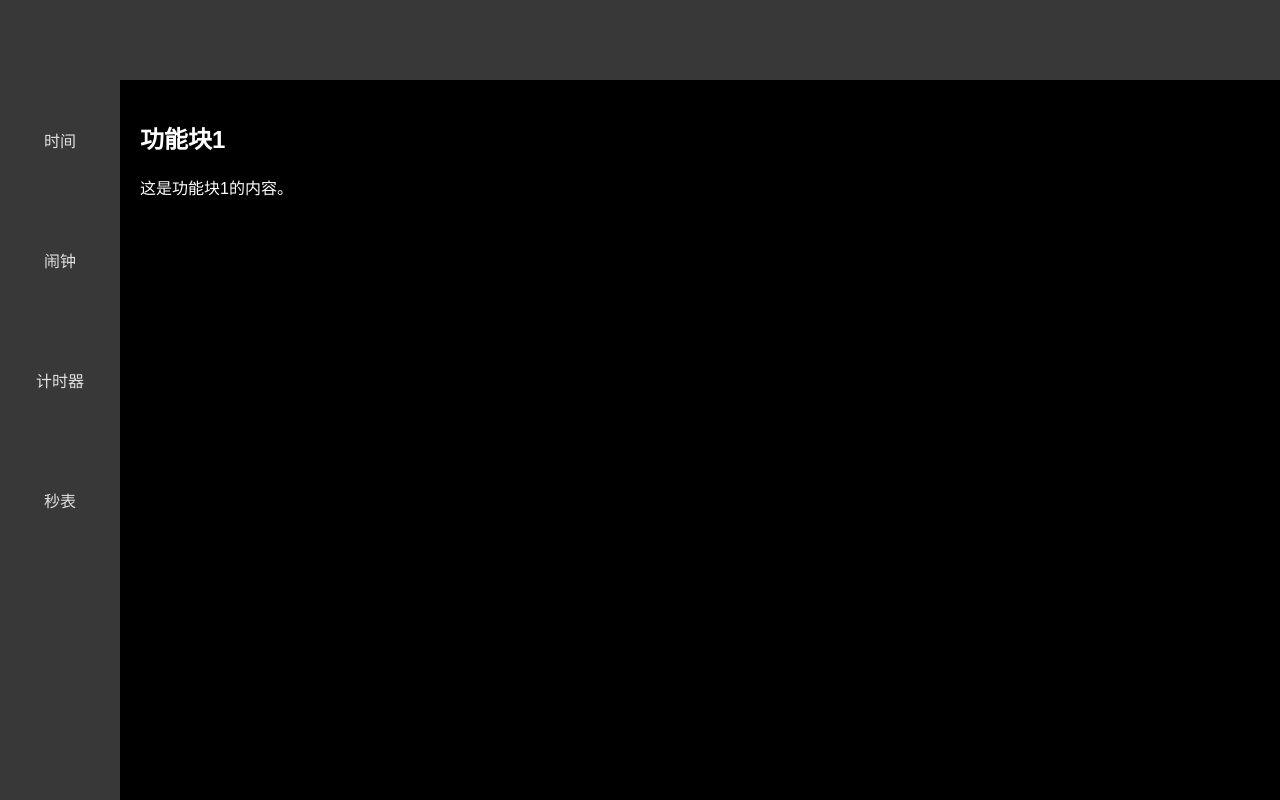
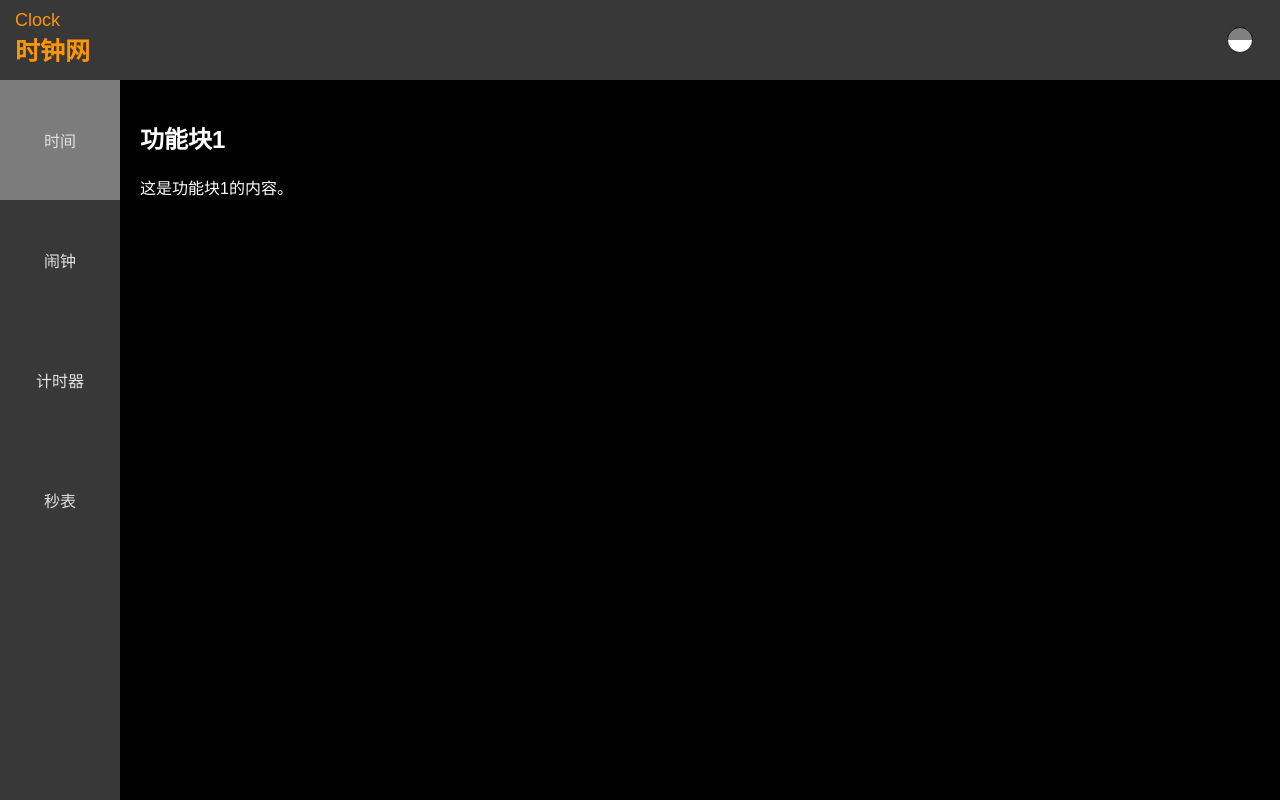
Before and after one commit to HuiY1/Clock, a plain HTML site: page frame.html in a window 1280 px wide. Drawn offline with Linux system fonts and the light colour scheme.

Commit message:
Add files via upload

```diff
--- a/frame.html
+++ b/frame.html
@@ -4,17 +4,28 @@
 <head>
     <meta charset="UTF-8">
     <meta name="viewport" content="width=device-width, initial-scale=1.0">
-    <title>竖版分页框示例</title>
+    <title>Clock</title>
     <link rel="stylesheet" href="styles.css">
 </head>
 
 <body>
     <div class="container">
         <div class="navbar">
-
+            <a href="">
+                <p class="p1">Clock</p>
+                <p class="p2">时钟网</p>
+            </a>
+            <button onclick="invertColors()">
+                <svg class="svg-container" viewBox="0 0 200 200">
+                    <!-- 画圆 -->
+                    <circle cx="100" cy="100" r="50" stroke="black" stroke-width="3" fill="white" />
+                    <!-- 画半圆 -->
+                    <path d="M 50 100 A 50 50 0 0 1 150 100" fill="gray" stroke="black" stroke-width="3" />
+                </svg>
+            </button>
         </div>
         <ul class="pagination">
-            <li class="page-item" id="pi_1"><a href="#section1">时间</a></li>
+            <li class="page-item first" id="pi_1"><a href="#section1">时间</a></li>
             <li class="page-item" id="pi_2"><a href="#section2">闹钟</a></li>
             <li class="page-item" id="pi_3"><a href="#section3">计时器</a></li>
             <li class="page-item" id="pi_4"><a href="#section4">秒表</a></li>
--- a/script.js
+++ b/script.js
@@ -32,5 +32,32 @@ document.addEventListener("DOMContentLoaded", function () {
             this.style.backgroundColor = '#7c7c7c'; // 设置被点击的 .page-item 的背景颜色
         };
     });
+});
 
-});
+function invertColor(hex) {
+    if (hex.charAt(0) === '#') {
+        hex = hex.slice(1);
+    }
+    let r = (255 - parseInt(hex.slice(0, 2), 16)).toString(16).padStart(2, '0');
+    let g = (255 - parseInt(hex.slice(2, 4), 16)).toString(16).padStart(2, '0');
+    let b = (255 - parseInt(hex.slice(4, 6), 16)).toString(16).padStart(2, '0');
+    return `#${r}${g}${b}`;
+}
+
+function invertColors() {
+    let body = document.body;
+    let div = document.querySelector('.content-container');
+
+    let bodyBg = window.getComputedStyle(body).backgroundColor;
+    let divCl = window.getComputedStyle(div).color;
+
+    body.style.backgroundColor = invertColor(rgbToHex(bodyBg));
+    div.style.color = invertColor(rgbToHex(divCl));
+}
+
+function rgbToHex(rgb) {
+    let result = rgb.match(/\d+/g).map(function (x) {
+        return parseInt(x).toString(16).padStart(2, '0');
+    });
+    return `#${result.join('')}`;
+}
--- a/styles.css
+++ b/styles.css
@@ -2,7 +2,7 @@ body {
     font-family: Arial, sans-serif;
     margin: 0;
     padding: 0;
-    background-color: black;
+    background-color: rgb(0, 0, 0);
 }
 
 .navbar {
@@ -14,6 +14,49 @@ body {
     z-index: 1000;
     width: 100%;
     height: 80px;
+}
+
+.navbar a {
+    text-decoration: none;
+    width: 90px;
+    float: left;
+}
+
+.navbar a:hover {
+    text-decoration: none;
+}
+
+.navbar button {
+    float: right;
+    height: 50px;
+    width: 50px;
+    margin: 15px 15px 0 0;
+    padding: 0;
+    background-color: transparent;
+    border: 0;
+    cursor: pointer;
+}
+
+.navbar button svg {
+    height: 100%;
+    width: 100%;
+}
+
+.p1 {
+    color: #FF9501;
+    margin: 10px 0 0 15px;
+    padding: 0;
+    font-size: 18px;
+    width: 90px;
+}
+
+.p2 {
+    color: #FF9501;
+    margin: 0 0 0 15px;
+    padding: 0;
+    font-size: 25px;
+    font-weight: bold;
+    width: 90px;
 }
 
 .container {}
@@ -54,6 +97,10 @@ body {
     width: 120px;
 }
 
+.first {
+    background-color: #7c7c7c;
+}
+
 .page-item a {
     text-decoration: none;
     color: #E1E1E1;
@@ -67,6 +114,7 @@ body {
     /* 垂直居中 */
     justify-content: center;
     /* 水平居中 */
+    font-size: 16px;
 }
 
 .page-item a:hover {
```
